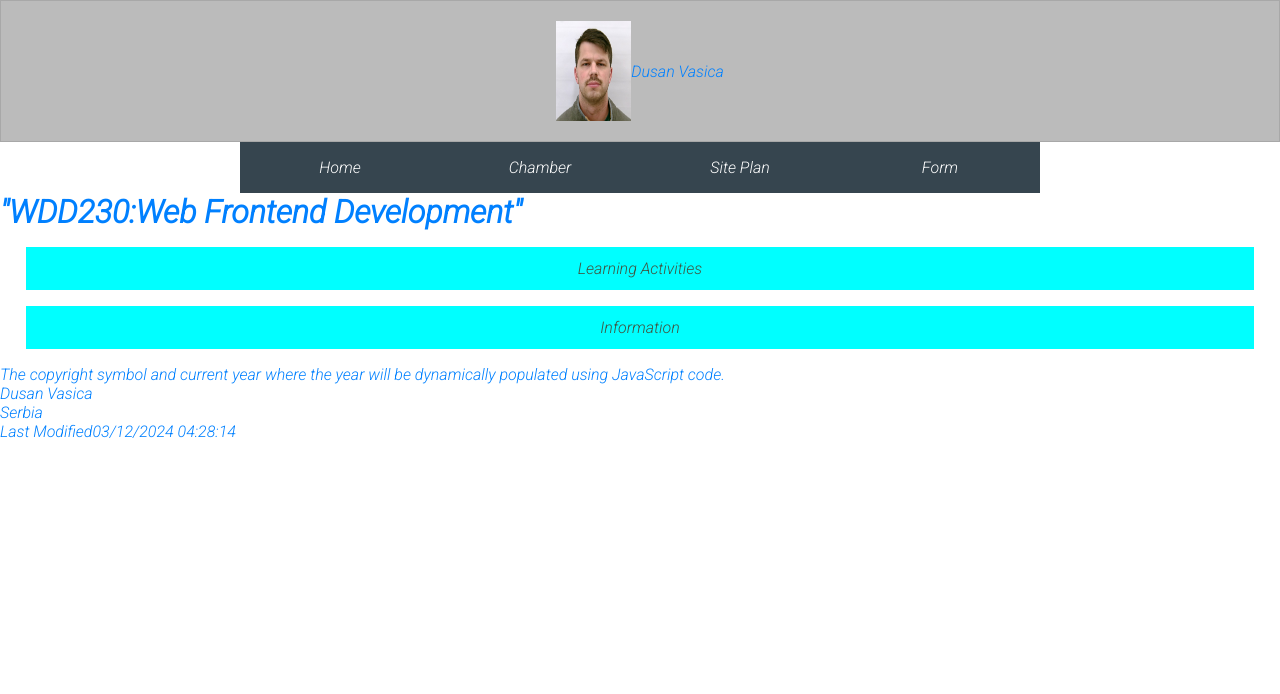
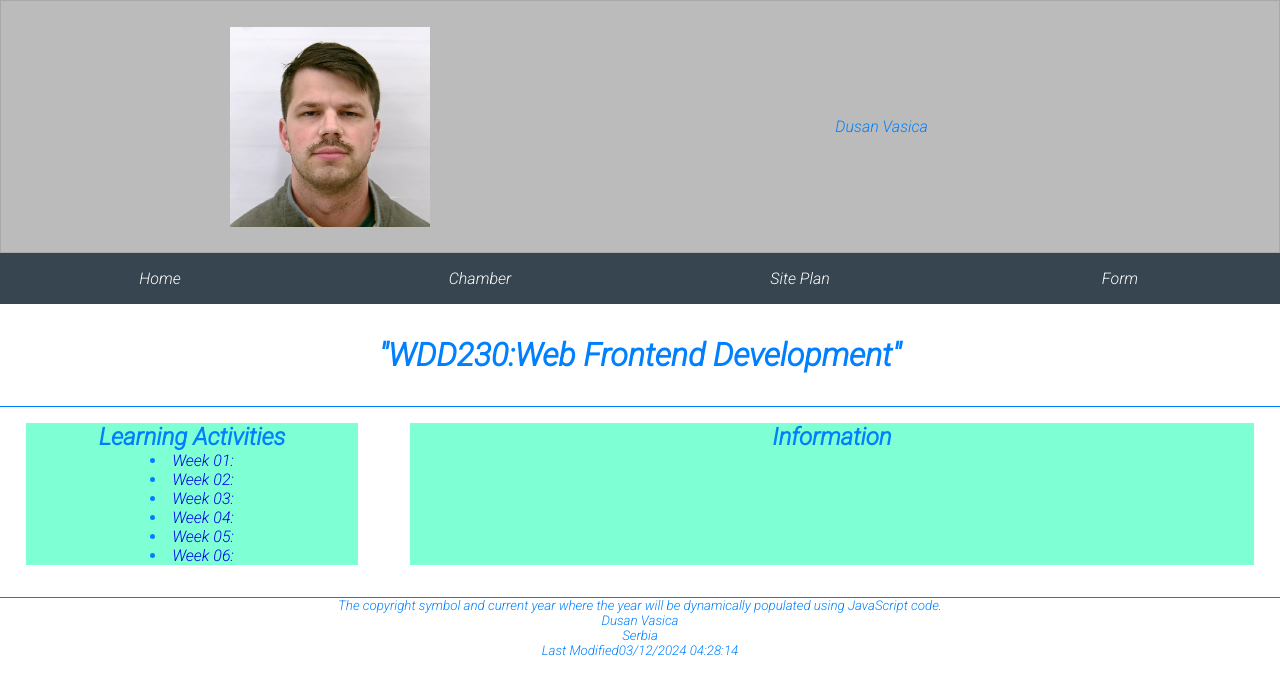
Before and after one commit to dvasica/wdd230, a plain HTML site: page index.html in a window 1280 px wide. Drawn offline with Linux system fonts and the light colour scheme.

Commit message:
wdd230week1

```diff
--- a/index.html
+++ b/index.html
@@ -14,7 +14,7 @@
 </head>
 <body>
     <header>
-        <img src="images/dusan.jpg.jpg" alt="Dusan Vasica" width="75" height="100">
+        <img src="images/dusan.jpg.jpg" alt="Dusan Vasica" width="200" height="200">
         <span>Dusan Vasica</span>
     </header>
     <nav>
@@ -26,15 +26,23 @@
         </ul>
     </nav>
     <main>
-        <h1>"WDD230:Web Frontend Development"</h1>
-        <section>
-            <div class="card">
-            <span>Learning Activities</span>
+        <h1 class="wdd_title">"WDD230:Web Frontend Development"</h1>
+        <section class="learning">
+            <h2>Learning Activities</h2>
+            <li><a href="#">Week 01:</a></li>
+            <li><a href="#">Week 02:</a></li>
+            <li><a href="#">Week 03:</a></li>
+            <li><a href="#">Week 04:</a></li>
+            <li><a href="#">Week 05:</a></li>
+            <li><a href="#">Week 06:</a></li>
+
+
+
         </section>
-        <section>
-            <div class="card">
-                <span>Information</span>
-        </div>
+        <section class="information">
+
+            <h2>Information</h2>
+
     </section>
     </main>
     <footer>
--- a/styles/base.css
+++ b/styles/base.css
@@ -1,15 +1,18 @@
-.card{
-    margin:1rem 2vw}
+.learning, .information{
+    margin:1rem 2vw;
+	background-color: aquamarine;
+}
 
-.card section{
+.learning section, .information section{
     border:1px solid color#415541;
     background-color: #e9f5e9;
     border-radius: 10px;
     overflow: hidden;
     margin: 1rem 0;
+
 }
 
-.card span {
+.learning span, .information span {
     background-color: aqua;
     color: #415541;
     display: block;
@@ -18,9 +21,10 @@
 
 }
 
-.card p{
+.learning p, .information p{
     padding: 10px;
 }
+
 
 body {
     font: bold;
@@ -43,24 +47,35 @@ header {
 	background-color: #bbb;
 	display: flex;
 	align-items: center;
-	justify-content: center;
-	padding: 20px;
+	justify-content: space-around;
+	padding: 2%;
+
+
 	border: 1px solid rgba(0, 0, 0, 0.1);
+}
+
+header span {
+	padding-right: 10%;
 }
 
 header,
 main {
+	/* display: grid; */
+	/* grid-template-columns: 60% 40%; */
+	/* grid-gap: 5%; */
 	margin: 0 auto;
 }
 
 h1 {
 	font-size: 2rem;
+	border-bottom: 1px solid;
+	text-align: center;
 }
 
 nav {
 	background-color: #36454f;
 	margin: 0 auto;
-	max-width: 800px;
+	/* max-width: 800px; */
 }
 nav ul {
 	list-style-type: none;
@@ -81,12 +96,7 @@ nav a:hover {
 	color: yellow;
 }
 
-/* Larger Views ******************************/
-@media (min-width: 640px) {
-	nav ul {
-		display: flex;
-	}
-	nav ul li {
-		flex: 1 1 100%;
-	}
+main a{
+	text-decoration: none;
+	list-style: none;
 }
--- a/styles/larger.css
+++ b/styles/larger.css
@@ -1,14 +1,45 @@
-@media only screen and (min-width:38rem) {
+@media (min-width: 500px) {
+	nav ul {
+        display: flex;
+	}
+	nav ul li {
+		flex: 1 1 100%;
+	}
 
-.card {
-    display: grid;
-    grid-template-columns: 10 fr 1 fr;
-    column-gap: 10px;
-}
 
-.card section {
-    box-shadow: 1 px 1px 10px black;
+
+
+
+footer {
+	margin-top: 1rem;
+	border-top: 1px solid;
+	font-size: smaller;
+	text-align: center;
 }
 
 
+main{
+    display: grid;
+    grid-template-columns: 30% 70%;
+
 }
+
+.learning{
+    grid-column: 1/2;
+    background-color: aquamarine;
+    text-align: center;
+
+}
+
+.information {
+    grid-column: 2/3;
+    background-color: aquamarine;
+    text-align: center;
+}
+
+.wdd_title{
+	grid-column: 1/3;
+    padding: 2rem;
+}
+
+}
```
